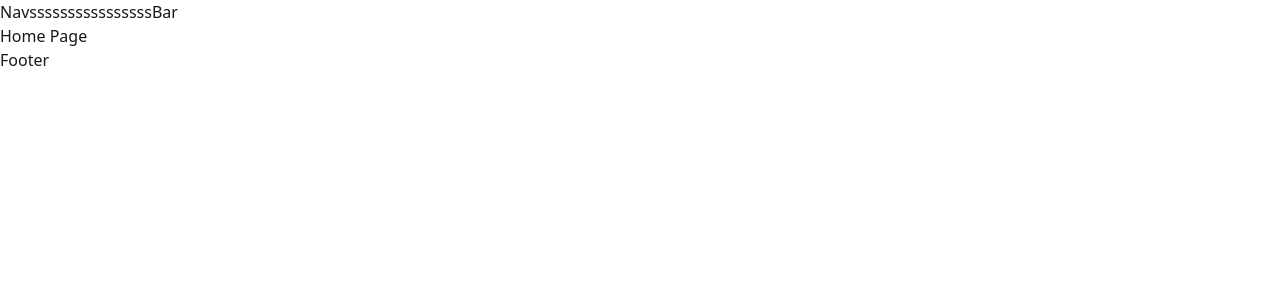
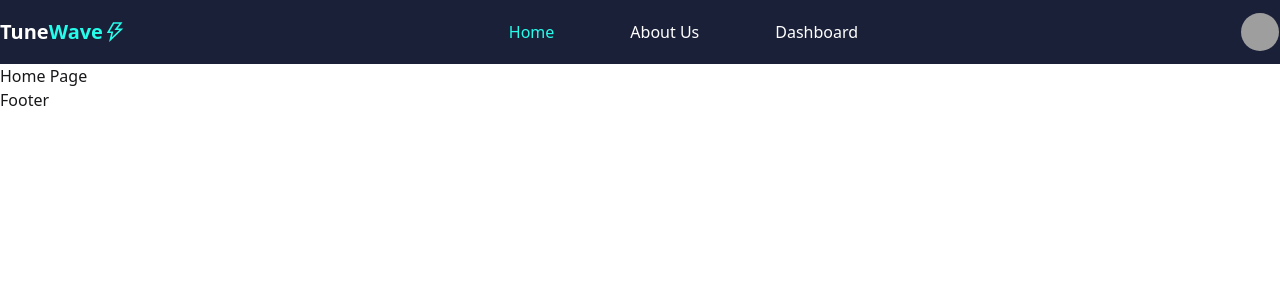
Before and after one commit to mehedihasan101101/tune-wave-project-21, a React (Vite) app: page /Home in a window 1280 px wide. Shown: the top 300 px of the page. Built offline with nearby package versions, Linux system fonts and the light colour scheme; grey boxes are pictures that could not be loaded.

Commit message:
My custom navBar has been customized based on this site

```diff
--- a/package.json
+++ b/package.json
@@ -14,6 +14,7 @@
     "daisyui": "^5.3.9",
     "react": "^19.1.1",
     "react-dom": "^19.1.1",
+    "react-icons": "^5.5.0",
     "react-router": "^7.9.4",
     "tailwindcss": "^4.1.16"
   },
--- a/src/components/navBar/Nav.jsx
+++ b/src/components/navBar/Nav.jsx
@@ -1,11 +1,90 @@
+import { Link, NavLink, } from "react-router";
+
+import { AiOutlineThunderbolt } from "react-icons/ai";
+
+import { IoIosMenu } from "react-icons/io";
+import { useState } from "react";
+import { RxCross1 } from "react-icons/rx";
 
 
-const Nav = () => {
+
+const NavBar = () => {
+    // State to handle mobile menu open/close
+    const [open, setOpen] = useState(false);
+
+
+
+    // Navigation fields for the navbar links
+    const navFields = [
+        { id: 1, path: "home", name: "Home" },
+        { id: 2, path: "about", name: "About Us" },
+        { id: 3, path: "Dashboard", name: "Dashboard" },
+    ]
+
+    if (open) {
+        document.body.classList.add("overflow-hidden")
+    }
+    else {
+        document.body.classList.remove("overflow-hidden")
+    }
     return (
-        <div>
-            <h1>NavssssssssssssssssBar</h1>
-        </div>
+        // Main navigation bar
+        <nav className={`lg:py-3 py-2     flex flex-col items-center bg-navBar`}>
+
+            <div className="container  flex justify-between items-center ">
+                {/* Main Icon */}
+                {/* Mobile Menu  Icon */}
+                <div className="lg:hidden  ">
+                    {
+                        <IoIosMenu onClick={() => setOpen(!open)} className="text-2xl font-normal"></IoIosMenu>
+                    }
+                </div>
+                <Link to={'/'}>
+                    <div className="flex items-center">
+                        <h1 className="text-white text-xl font-bold">Tune<span className="text-primaryText">Wave</span></h1>
+                        <AiOutlineThunderbolt className="text-2xl text-primaryText"></AiOutlineThunderbolt>
+                    </div>
+                </Link>
+
+
+                {/* Navigation Links */}
+                <div className={` ${open ? "left-0" : "left-[-500px]"} duration-700  lg:static lg:block  lg:w-auto lg:h-auto md:w-[30%] w-[45%] top-0 h-screen z-40 bg-[#F3F3F3] lg:bg-transparent   absolute `}>
+                    <RxCross1 onClick={() => setOpen(!open)} className="text-2xl font-normal absolute top-8 left-1 lg:hidden"></RxCross1>
+                    <ul className="lg:flex relative   gap-7 lg:mt-0 mt-20 lg:bg-transparent text-[#6b6b6f]">
+
+                        {navFields.map((field) => <NavLink key={field.id} to={field.path} className={({ isActive }) => `rounded  px-6 py-2  block ${isActive ? "text-primaryText" :
+                            " hover:text-primaryText transition-colors duration-300 text-white"}`}>{field.name}</NavLink>)}
+                    </ul>
+                </div>
+
+
+                {/* Add to Cart button */}
+                <div className="dropdown">
+                    <div tabIndex={0} role="button" className="btn btn-ghost btn-circle avatar">
+                        <div className="w-10 rounded-full">
+                            <img
+                                alt="Tailwind CSS Navbar component"
+                                src="https://img.daisyui.com/images/stock/photo-1534528741775-53994a69daeb.webp" />
+                        </div>
+                    </div>
+                    <ul
+                        tabIndex="-1"
+                        className="menu menu-sm dropdown-content bg-base-100 rounded-box z-1 mt-3 w-52 p-2 shadow">
+                        <li>
+                            <a className="justify-between">
+                                Profile
+                                <span className="badge">New</span>
+                            </a>
+                        </li>
+                        <li><a>Settings</a></li>
+                        <li><a>Logout</a></li>
+                    </ul>
+                </div>
+
+            </div >
+
+        </nav >
     );
 };
 
-export default Nav;
+export default NavBar;
--- a/src/index.css
+++ b/src/index.css
@@ -1,2 +1,8 @@
 @import "tailwindcss";
 @plugin "daisyui";
+
+@theme {
+    --color-navBar: #1b2039;
+    --color-primaryText: #26fcea;
+    --color-mainBg: #14182a;
+}
```
Also changed, not shown: 1 other file (tests, documents, lock files or other folders).
